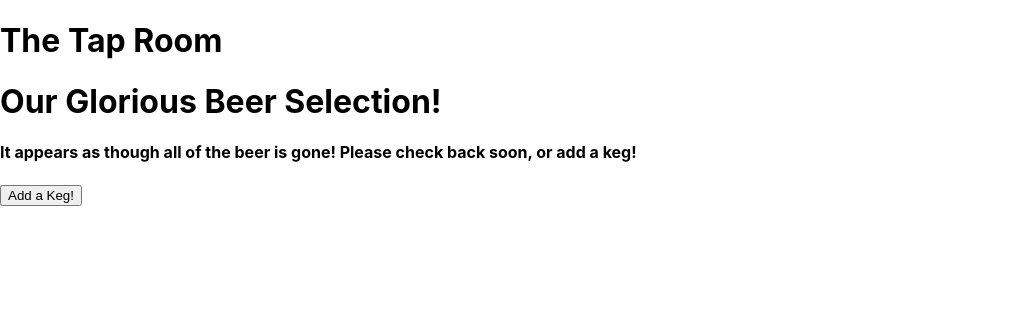
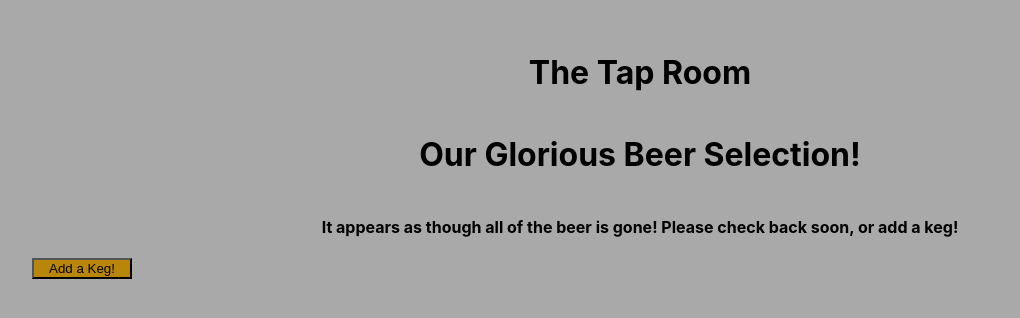
Before and after one commit to reidashwill/week-16-project, a React (Create React App) app: page / in a window 1280 px wide. Shown: the top 318 px of the page, without its empty margins (0-1020 px from the left). Built offline with nearby package versions, Linux system fonts and the light colour scheme.

Commit message:
start adding some css styling.  flexbox is acting a bit strange.  im porpably telling it to do something wrong.

```diff
--- a/src/components/App.css
+++ b/src/components/App.css
@@ -1,3 +1,16 @@
 .header{
   text-align: center;
 }
+.container{
+  height: 100vh;
+  padding: 4vh;
+  display: flex;
+  flex-direction: column;
+  flex-wrap: wrap;
+  background: darkgray;
+  justify-content: flex-start;
+}
+button{
+  background-color: darkgoldenrod;
+  max-width: 100px;
+}
--- a/src/components/App.js
+++ b/src/components/App.js
@@ -6,8 +6,10 @@ import ProductController from  './ProductController'
 function App() {
   return(
     <React.Fragment>
-      <Header />
-      <ProductController />
+      <div className="container">
+        <Header />
+        <ProductController />
+      </div>
     </React.Fragment>
   )
 }
--- a/src/components/Header.js
+++ b/src/components/Header.js
@@ -2,7 +2,7 @@ import React from "react";
 
 function Header (){
   return (
-    <h1>The Tap Room</h1>
+    <h1 className="header">The Tap Room</h1>
   );
 }
 
--- a/src/components/ProductList.js
+++ b/src/components/ProductList.js
@@ -1,15 +1,14 @@
 import React from "react";
 import PropTypes from 'prop-types';
 import Product from  './Product';
-import './App.css';
 
 function ProductList(props) {
   if(props.productList.length === 0){
     console.log(props.productList)
     return(
       <React.Fragment>
-        <h1>Our Glorious Beer Selection!</h1>
-        <h4>It appears as though all of the beer is gone!  Please check back soon, or add a keg!</h4>
+        <h1 className="header">Our Glorious Beer Selection!</h1>
+        <h4 className="header">It appears as though all of the beer is gone!  Please check back soon, or add a keg!</h4>
       </React.Fragment>
     )
   }else{
```
